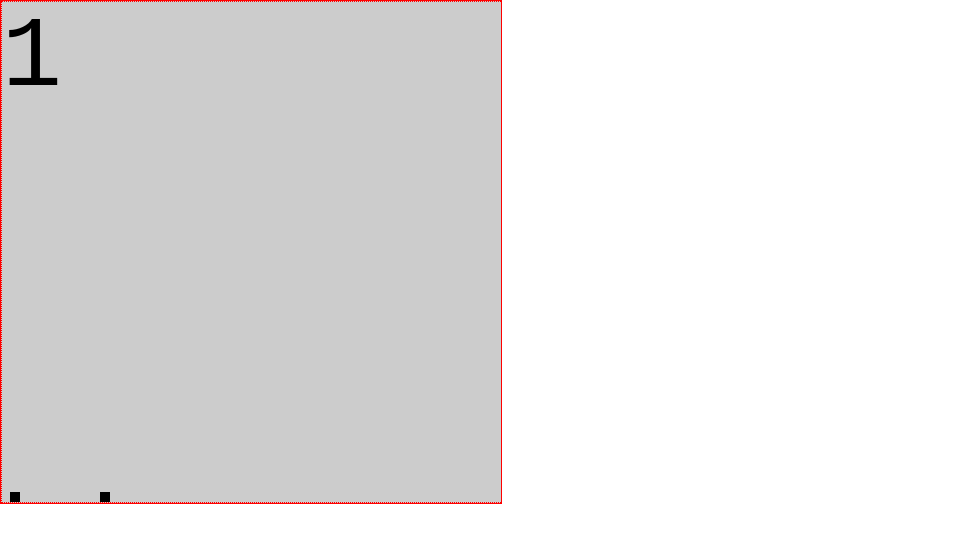
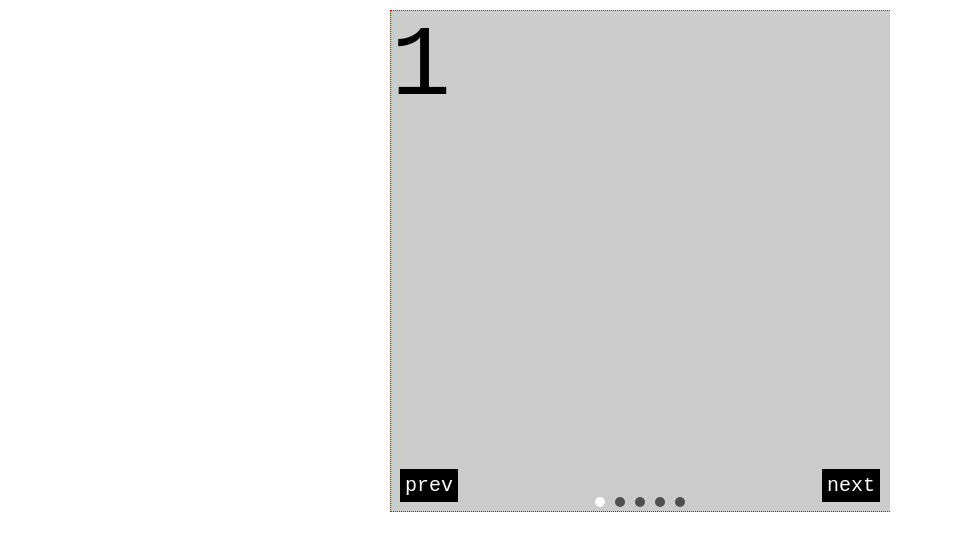
Before and after one commit to jamiegilmartin/SlideShow, a website: page index.html in a window 1280 px wide. Shown: the whole page, without its empty margins (0-953 px from the left). Drawn offline with Linux system fonts and the light colour scheme.

Commit message:
basic styling

```diff
--- a/css/slideShow.css
+++ b/css/slideShow.css
@@ -3,6 +3,9 @@
  */
 .slideShow {
     position: relative;
+    width:500px;
+    height:400px;
+    margin:10px auto;
 }
 .slideShow .prev,
 .slideShow .next {
@@ -15,12 +18,12 @@
         .prev,
         .next {
             background:#000;
-            font-size:50px;
-            bottom:0;
+            font-size:20px;
+            bottom:10px;
             padding:5px;
         }
         .next {
-            left:100px;
+            right:10px;
         }
         .prev {
             left:10px;
@@ -40,8 +43,7 @@
     -o-transition: all 0.5s ease-in-out;
     transition: all 0.5s ease-in-out;
 
-    width:500px;
-    border:1px solid red;
+
 }
 .slideShow ul li {
     width: 100%;
@@ -67,8 +69,8 @@
     bottom: 0;
     z-index: 5;
     overflow: hidden;
-    visibility: hidden;
-    /*not shown on default*/
+    /*visibility: hidden;
+    not shown on default*/
 }
 .slideShow .indicator ol {
     overflow: hidden;
--- a/js/SlideShow.js
+++ b/js/SlideShow.js
@@ -67,8 +67,11 @@ define('slideshow', [],function(){
         //btns
         this.nextBtn = document.createElement('div');
         this.nextBtn.classList.add('next');
+        this.nextBtn.innerHTML = "next";
         this.prevBtn = document.createElement('div');
         this.prevBtn.classList.add('prev');
+        this.prevBtn.innerHTML = "prev";
+
 
         this.view.appendChild(this.nextBtn);
         this.view.appendChild(this.prevBtn);
```
